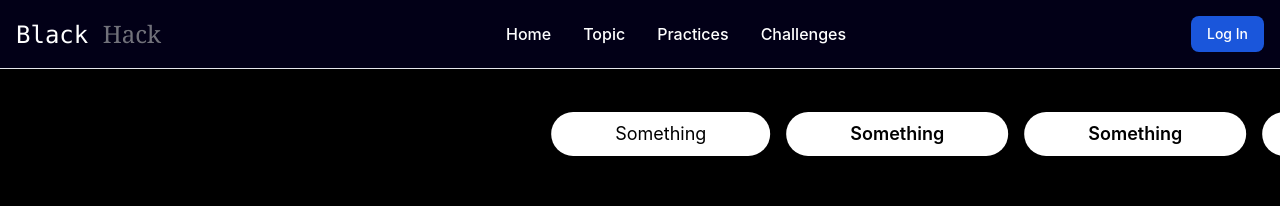
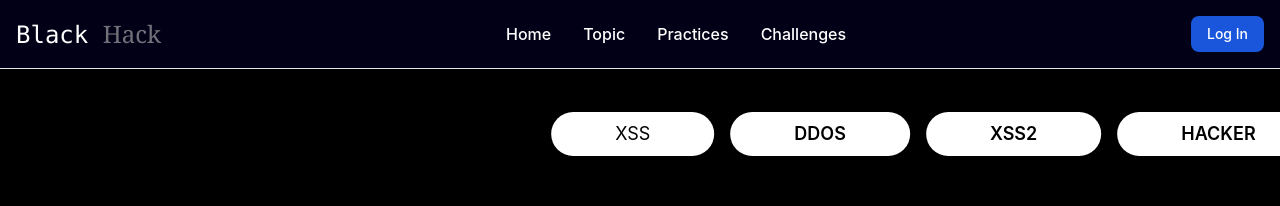
Before and after one commit to mdshamsh20/BlackHack1, a React (Create React App) app: page /dashboard in a window 1280 px wide. Shown: the top 206 px of the page. Built offline with nearby package versions, Linux system fonts and the light colour scheme.

Commit message:
HorizontalButtons.jsx

```diff
--- a/src/Components/V2/HorizontalButtons.jsx
+++ b/src/Components/V2/HorizontalButtons.jsx
@@ -5,20 +5,20 @@ const HorizontalScrollCards = () => {
     <div className="max-w-screen-xl mt-20 mx-auto p-4 overflow-hidden">
       <div className="flex space-x-4 overflow-x-auto p-4" style={{ animation: 'scroll 20s linear infinite' }}>
         <div >
-          <button className="px-16 py-2 text-lg   text-black bg-white hover:bg-cyan-300 rounded-3xl">Something</button>
+          <button className="px-16 py-2 text-lg   text-black bg-white hover:bg-cyan-300 rounded-3xl">XSS</button>
         </div>
         <div >
-          <button className="px-16 py-2 text-lg font-semibold text-black bg-white  hover:bg-cyan-300 rounded-3xl">Something</button>
+          <button className="px-16 py-2 text-lg font-semibold text-black bg-white  hover:bg-cyan-300 rounded-3xl">DDOS</button>
         </div>
         <div >
-          <button className="px-16 py-2 text-lg font-semibold text-black bg-white  hover:bg-cyan-300 rounded-3xl">Something</button>
+          <button className="px-16 py-2 text-lg font-semibold text-black bg-white  hover:bg-cyan-300 rounded-3xl">XSS2</button>
         </div>
 
         <div >
-          <button className="px-16 py-2 text-lg font-semibold text-black bg-white  hover:bg-cyan-300 rounded-3xl">Something</button>
+          <button className="px-16 py-2 text-lg font-semibold text-black bg-white  hover:bg-cyan-300 rounded-3xl">HACKER</button>
         </div>
         <div >
-          <button className="px-16 py-2 text-lg font-semibold text-black bg-white  hover:bg-cyan-300 rounded-3xl">Something</button>
+          <button className="px-16 py-2 text-lg font-semibold text-black bg-white  hover:bg-cyan-300 rounded-3xl">LeaderBord</button>
         </div>
 
       </div>
```
